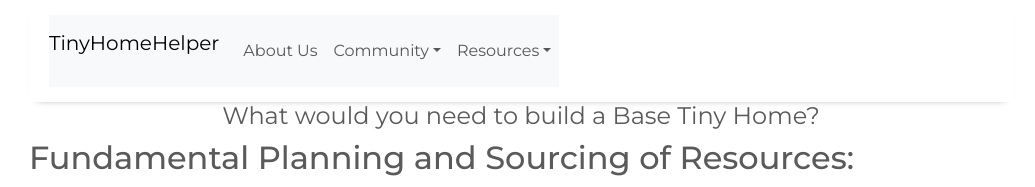
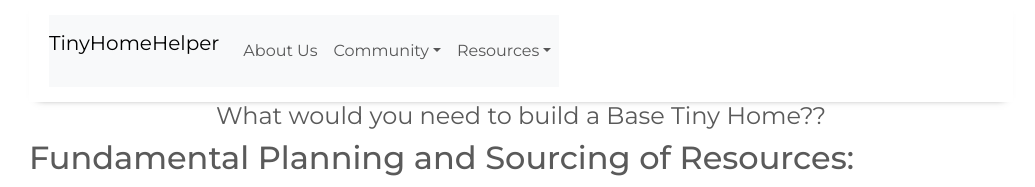
Before and after one commit to SJ-CODES/TinyHomeHelper, a React (Create React App) app in the folder client/: page /TinyHomeChecklist in a window 1280 px wide. Shown: the top 187 px of the page, without its empty margins (119-1154 px from the left). Built offline with nearby package versions, Linux system fonts and the light colour scheme.

Commit message:
added icons

```diff
--- a/client/src/components/TinyHomeChecklist.js
+++ b/client/src/components/TinyHomeChecklist.js
@@ -7,7 +7,7 @@ import BuildIcon from '@material-ui/icons/Build';
 function TinyHomeChecklist() {
     return (
         <div>
-            <h1>What would you need to build a Base Tiny Home? </h1>
+            <h1>What would you need to build a Base Tiny Home?? </h1>
             <h2>Fundamental Planning and Sourcing of Resources: </h2>
             <ul>
                      <LibraryAddCheckIcon />
```
